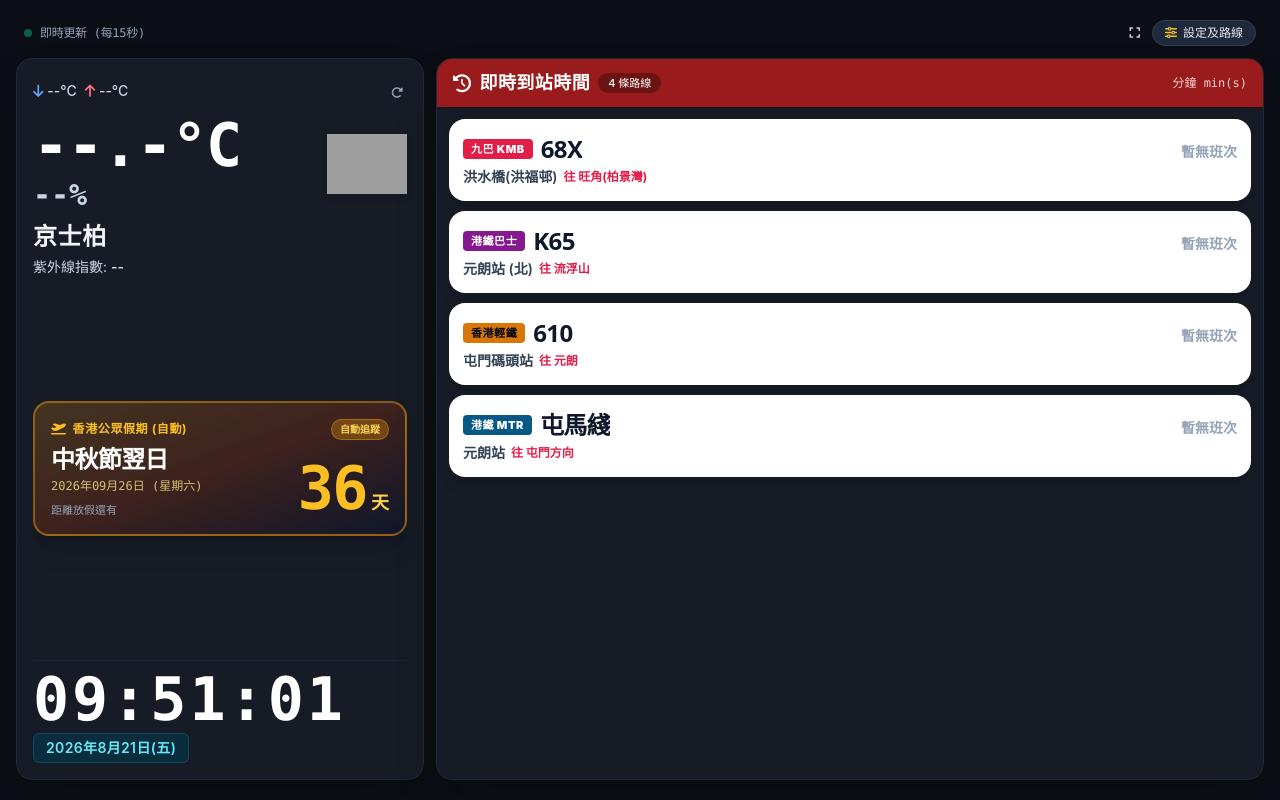
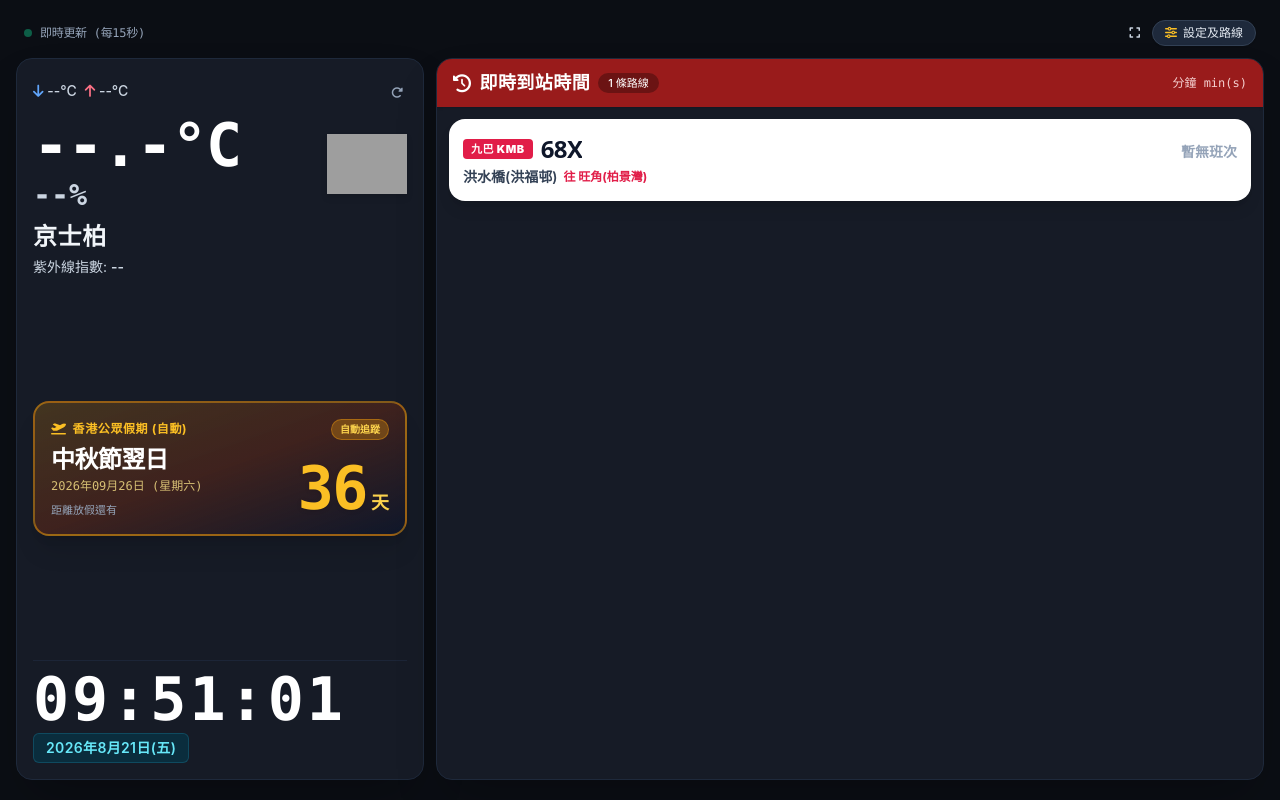
Before and after one commit to kxfts54j9w-wq/hkbusdashboard, a plain HTML site: page index.html in a window 1280 px wide. Drawn offline with nearby package versions, Linux system fonts and the light colour scheme; no server answers; grey boxes are pictures that could not be loaded.

Commit message:
Update index.html

```diff
--- a/index.html
+++ b/index.html
@@ -672,39 +672,8 @@
           dest: '旺角(柏景灣)',
           stopId: 'B58F0C60C0100C88',
           boundDir: 'O'
-        },
-        {
-          id: 'route-2',
-          type: 'MTRBUS',
-          badgeText: '港鐵巴士',
-          routeNo: 'K65',
-          origin: '元朗站 (北)',
-          dest: '流浮山',
-          stopId: 'K65-D010',
-          boundDir: 'D'
-        },
-        {
-          id: 'route-3',
-          type: 'LRT',
-          badgeText: '香港輕鐵',
-          routeNo: '610',
-          origin: '屯門碼頭站',
-          dest: '往 元朗',
-          stationId: '1',
-          targetRoute: '610',
-          targetDest: '元朗'
-        },
-        {
-          id: 'route-4',
-          type: 'MTR',
-          badgeText: '港鐵 MTR',
-          routeNo: '屯馬綫',
-          origin: '元朗站',
-          dest: '屯門方向',
-          line: 'TML',
-          sta: 'YUL',
-          dir: 'DOWN'
-        }
+        }
+
       ]
     };
 
```
